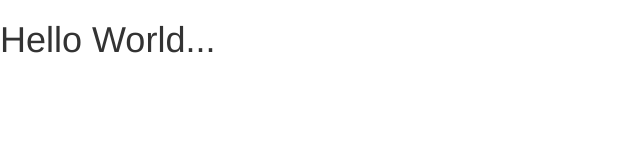
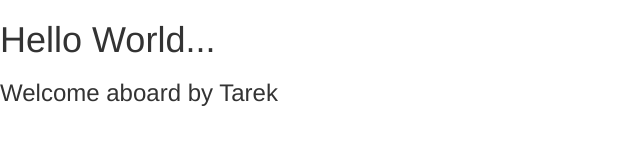
Before and after one commit to Ethos-Dev/NoCMS, a plain HTML site: page The Site/index.html in a window 1280 px wide. Shown: the whole page, without its empty margins (0-640 px from the left). Drawn offline with Linux system fonts and the light colour scheme.

Commit message:
adding h3 Signed-off-by: Ethos <tarek.chayya@ethoskms.com>

```diff
--- a/The Site/index.html
+++ b/The Site/index.html
@@ -8,6 +8,7 @@
 <link href="assets/css/main.css" rel="stylesheet" media="all">
 </head>
 <h1>Hello World...</h1>
+<h3>Welcome aboard by Tarek</h3>
 <script src="assets/js/jquery-3.2.1.min.js" type="text/javascript"></script>
 <script src="assets/js/bootstrap.min.js" type="text/javascript"></script>
 <script src="assets/js/main.js" type="text/javascript"></script>
```
